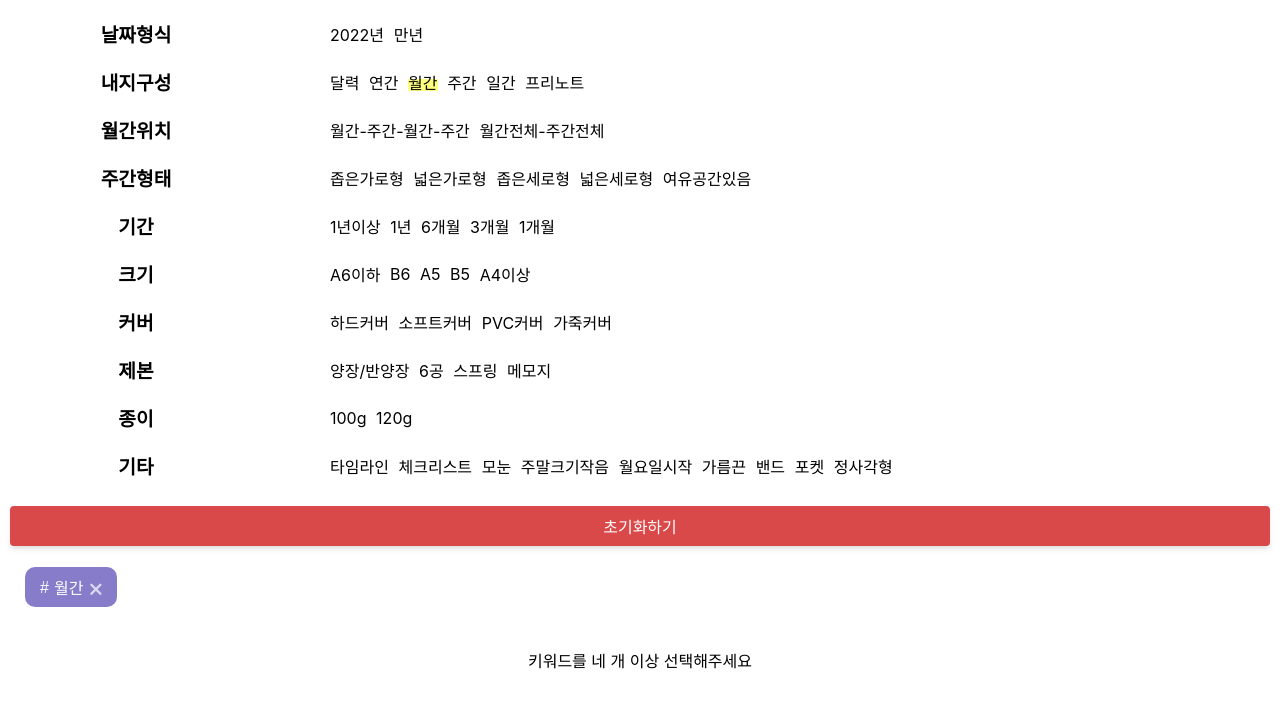
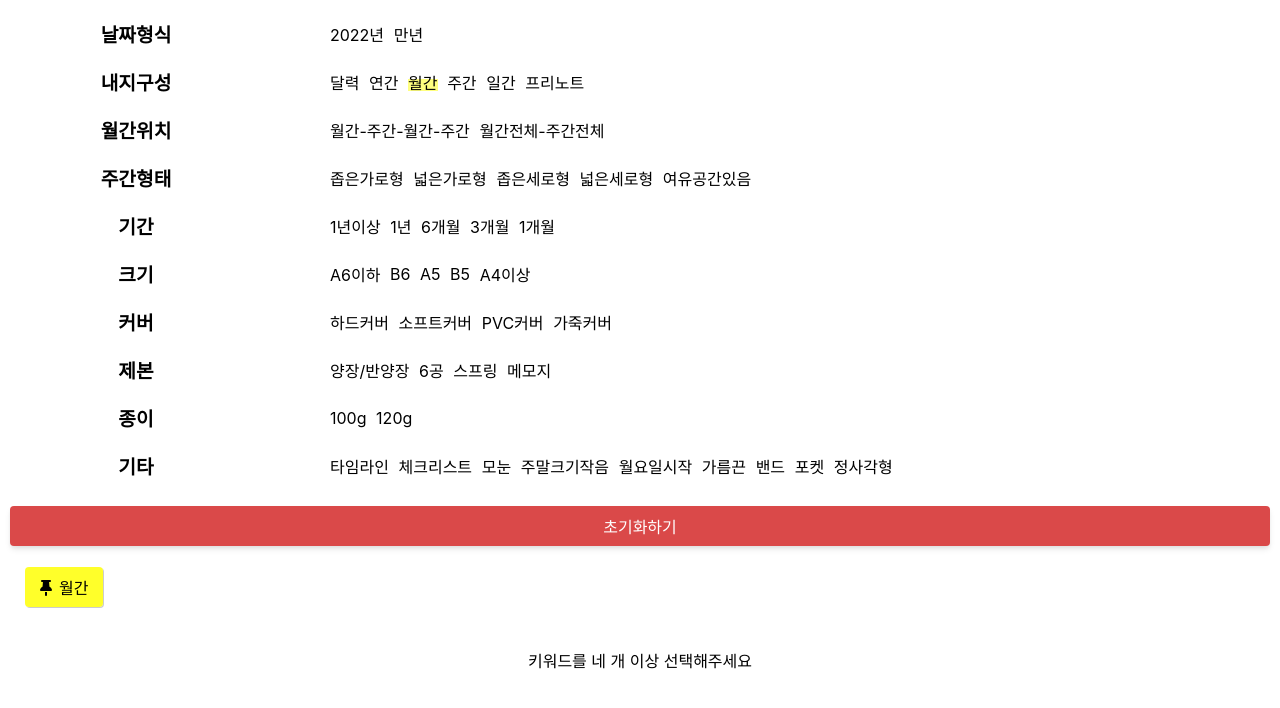
Before and after one commit to purple402/diarySearch, a React (Create React App) app: page / in a window 1280 px wide. Shown: the top 708 px of the page. Built offline with nearby package versions, Linux system fonts and the light colour scheme.

Commit message:
Change style of keywordList button

```diff
--- a/src/components/KeywordLists.js
+++ b/src/components/KeywordLists.js
@@ -22,9 +22,7 @@ function KeywordLists(props) {
             className="keywordDeleteBtn"
             id={wholeKeywords[i]}
             onClick={handleAddBtn}>
-              <span># </span>
               {wholeKeywords[i]}
-              <i className="fas fa-times"></i>
           </button>
         </li>
       )
@@ -44,9 +42,8 @@ function KeywordLists(props) {
           className="keywordDeleteBtn"
           id={keywords[i]}
           onClick={handleDelBtn}>
-            <span># </span>
+            <i className="fas fa-thumbtack"></i>
             {keywords[i]}
-            <i className="fas fa-times"></i>
         </button>
       </li>
     )
--- a/src/components/keywordLists.css
+++ b/src/components/keywordLists.css
@@ -7,32 +7,31 @@
 }
 
 .keywordDeleteBtn {
-    /* background-color: rgba(172, 166, 185, 0.7); */
-    border: 1px solid rgba(30, 0, 223, 0.8);
-    border-radius: 10px;
+    background-color: rgb(255, 255, 255);;
+    border: 0.3px solid rgba(102, 102, 102, 0.76);
+    border-radius: 4px;
     padding: 8px 15px;
     margin: 5px;
-
     font-size: 1rem;
     display: flex;
     align-items: center;
     cursor: pointer;
     transition: 0.3s;
     height: 40px;
+    box-shadow: 1px 1px rgba(0, 0, 0, 0.2);
 }
 
 .isChecked .keywordDeleteBtn {
-    background-color: rgba(111, 99, 192, 0.84);
-    color: white;
-    border: rgba(111, 99, 192, 0.84);
+    background-color: rgba(255, 255, 0, 0.836);
+    border: none;
 }
 
 .keywordDeleteBtn:hover {
-    background-color: rgba(92, 78, 185, 0.315);
+    background-color: rgba(240, 240, 29, 0.87);
 }
 
 .isChecked .keywordDeleteBtn:hover {
-    background-color: rgb(92, 78, 185);
+    background-color: rgba(240, 240, 29, 0.87);
 }
 
 .keywordDeleteBtn span {
@@ -40,8 +39,6 @@
     margin-top: 1px;
 }
 
-.keywordDeleteBtn i {
-    margin: 3px 0 0 7px;
-    opacity: 0.7;
-    font-size: 18px;
+.keywordDeleteBtn .fa-thumbtack {
+    margin: 2px 7px 0 0;
 }
```
